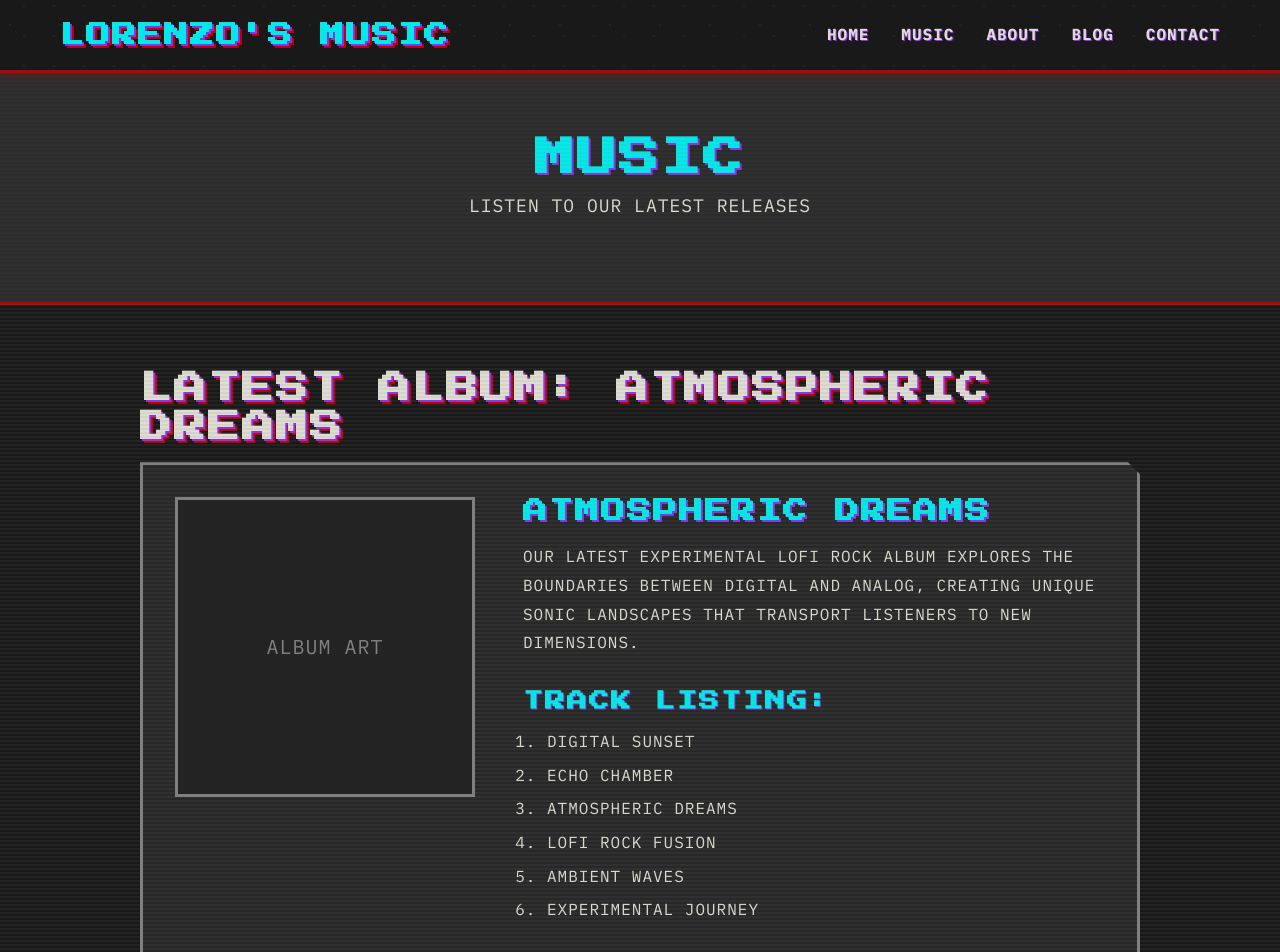
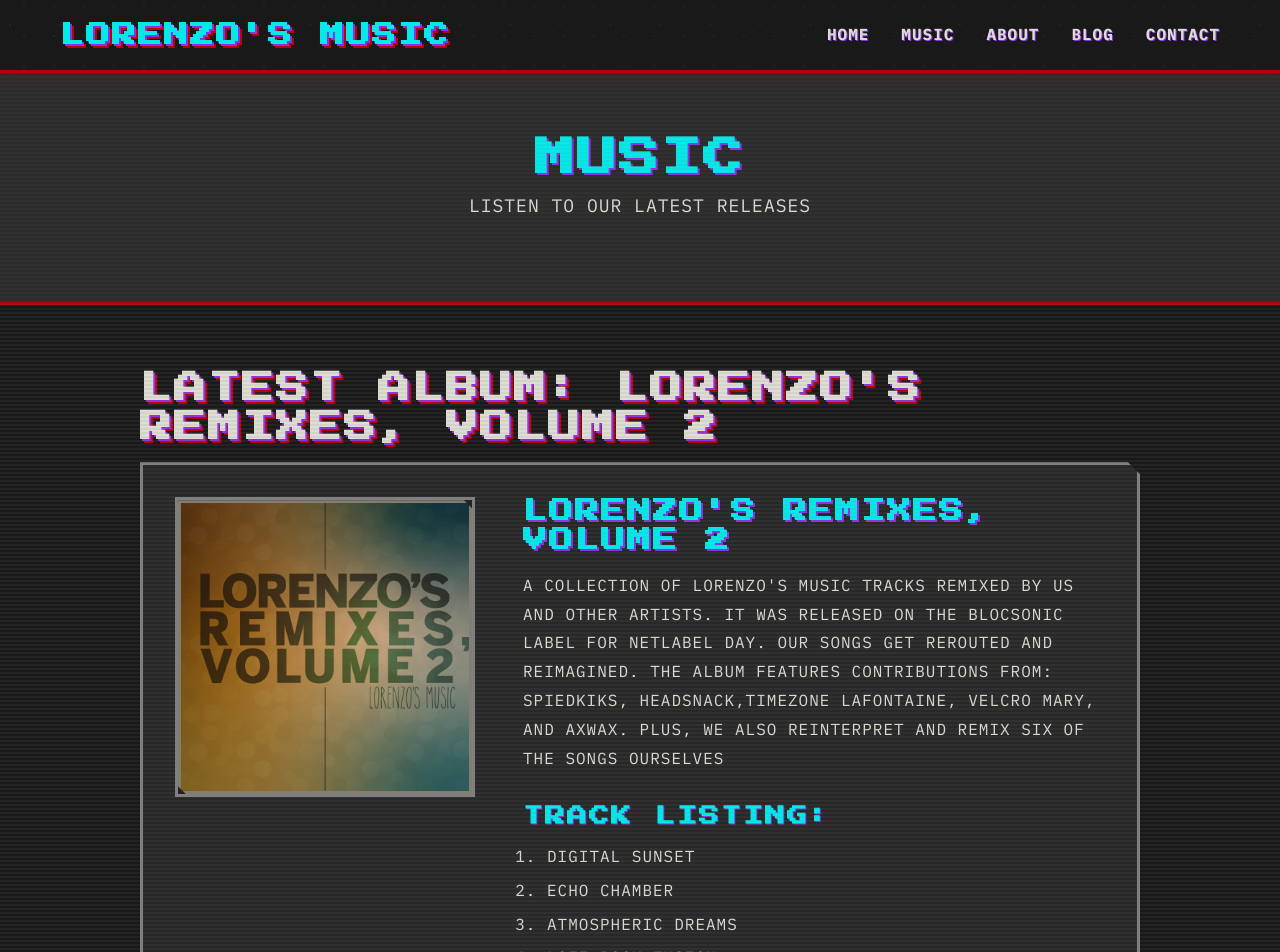
Before and after one commit to tmray/bootleg-videos, a Jekyll site: the page built from music.html, in a window 1280 px wide and 1400 px high. Shown: the top 952 px of the window. Built offline with Jekyll 4.4.1, drawn with Linux system fonts in a browser that asks for light colours; some of the changed text lies outside the part shown.

Commit message:
added way to update albums on music page

```diff
--- a/_config.yml
+++ b/_config.yml
@@ -39,6 +39,42 @@ hero:
       url: "/blog"
       style: "outline"
 
+# Music Configuration
+music:
+  latest_album:
+    title: "Lorenzo's Remixes, Volume 2"
+    description: "a collection of Lorenzo's Music tracks remixed by us and other artists. It was released on the blocSonic label for Netlabel Day. Our songs get rerouted and reimagined. The album features contributions from: Spiedkiks, Headsnack,Timezone LaFontaine, Velcro Mary, and AxWax. Plus, we also reinterpret and remix six of the songs ourselves "
+    image: "/assets/images/album-covers/Lorenzos-Remixes-volume-2-Cover-800px.jpg"
+    spotify_url: "https://open.spotify.com/album/your-album-id"
+    bandcamp_url: "https://lorenzosmusic.bandcamp.com/album/atmospheric-dreams"
+    tracks:
+      - "Digital Sunset"
+      - "Echo Chamber"
+      - "Atmospheric Dreams"
+      - "Lofi Rock Fusion"
+      - "Ambient Waves"
+      - "Experimental Journey"
+
+  releases:
+    - title: "Friction"
+      year: "2025"
+      description: "Friction by Lorenzo's Music is a genre-blurring experimental rock album crafted as a movie soundtrack."
+      image: "/assets/images/album-covers/friction-album-cover-art-lorenzos-music-600px.png"
+      spotify_url: "https://open.spotify.com/album/your-ep-id"
+      bandcamp_url: "https://lorenzosmusic.bandcamp.com/album/echo-chamber-ep"
+    - title: "Digital Waves"
+      year: "2022"
+      description: "Electronic meets rock in this experimental collection."
+      image: "/assets/images/digital-waves-album.jpg"
+      spotify_url: "https://open.spotify.com/album/your-album-id"
+      bandcamp_url: "https://lorenzosmusic.bandcamp.com/album/digital-waves"
+    - title: "Lofi Sessions"
+      year: "2021"
+      description: "Our debut collection of lofi rock experiments."
+      image: "/assets/images/lofi-sessions-album.jpg"
+      spotify_url: "https://open.spotify.com/album/your-album-id"
+      bandcamp_url: "https://lorenzosmusic.bandcamp.com/album/lofi-sessions"
+
 # Build settings
 markdown: kramdown
 permalink: /:title/
--- a/assets/css/main.css
+++ b/assets/css/main.css
@@ -782,6 +782,43 @@ a:hover {
     position: relative;
 }
 
+/* Album art images */
+.album-art-image {
+    width: 100%;
+    height: 100%;
+    object-fit: cover;
+    filter: sepia(30%) saturate(120%) contrast(110%) brightness(0.9);
+    transition: all 0.3s ease;
+    border: 3px solid var(--washed-out-grey);
+    border-radius: 0;
+    clip-path: polygon(0 0, calc(100% - 8px) 0, 100% 8px, 100% 100%, 8px 100%, 0 calc(100% - 8px));
+}
+
+.album-art-image:hover {
+    filter: sepia(20%) saturate(130%) contrast(120%) brightness(0.95);
+    transform: scale(1.02);
+    border-color: var(--flickering-cyan);
+    box-shadow: 0 8px 16px rgba(0, 255, 255, 0.2);
+}
+
+.release-art-image {
+    width: 100%;
+    height: 100%;
+    object-fit: cover;
+    filter: sepia(30%) saturate(120%) contrast(110%) brightness(0.9);
+    transition: all 0.3s ease;
+    border: 3px solid var(--washed-out-grey);
+    border-radius: 0;
+    clip-path: polygon(0 0, calc(100% - 5px) 0, 100% 5px, 100% 100%, 5px 100%, 0 calc(100% - 5px));
+}
+
+.release-art-image:hover {
+    filter: sepia(20%) saturate(130%) contrast(120%) brightness(0.95);
+    transform: scale(1.02);
+    border-color: var(--flickering-cyan);
+    box-shadow: 0 8px 16px rgba(0, 255, 255, 0.2);
+}
+
 .album-info h3 {
     color: var(--flickering-cyan);
     margin-bottom: 1rem;
--- a/music.html
+++ b/music.html
@@ -6,28 +6,33 @@ subtitle: Listen to Our Latest Releases
 
 <div class="music-content">
     <div class="music-section">
-        <h2>Latest Album: Atmospheric Dreams</h2>
+        <h2>Latest Album: {{ site.music.latest_album.title }}</h2>
         <div class="album-feature">
             <div class="album-art">
+                {% if site.music.latest_album.image %}
+                <img src="{{ site.music.latest_album.image | relative_url }}" alt="{{ site.music.latest_album.title }} Album Art" class="album-art-image">
+                {% else %}
                 <div class="placeholder-album-large">Album Art</div>
+                {% endif %}
             </div>
             <div class="album-info">
-                <h3>Atmospheric Dreams</h3>
-                <p class="album-description">Our latest experimental lofi rock album explores the boundaries between digital and analog, creating unique sonic landscapes that transport listeners to new dimensions.</p>
+                <h3>{{ site.music.latest_album.title }}</h3>
+                <p class="album-description">{{ site.music.latest_album.description }}</p>
                 <div class="album-tracks">
                     <h4>Track Listing:</h4>
                     <ol>
-                        <li>Digital Sunset</li>
-                        <li>Echo Chamber</li>
-                        <li>Atmospheric Dreams</li>
-                        <li>Lofi Rock Fusion</li>
-                        <li>Ambient Waves</li>
-                        <li>Experimental Journey</li>
+                        {% for track in site.music.latest_album.tracks %}
+                        <li>{{ track }}</li>
+                        {% endfor %}
                     </ol>
                 </div>
                 <div class="album-links">
-                    <a href="#" class="btn btn-primary">Listen on Spotify</a>
-                    <a href="#" class="btn btn-secondary">Buy on Bandcamp</a>
+                    {% if site.music.latest_album.spotify_url %}
+                    <a href="{{ site.music.latest_album.spotify_url }}" target="_blank" class="btn btn-primary">Listen on Spotify</a>
+                    {% endif %}
+                    {% if site.music.latest_album.bandcamp_url %}
+                    <a href="{{ site.music.latest_album.bandcamp_url }}" target="_blank" class="btn btn-secondary">Buy on Bandcamp</a>
+                    {% endif %}
                 </div>
             </div>
         </div>
@@ -77,50 +82,30 @@ subtitle: Listen to Our Latest Releases
     <div class="music-section">
         <h2>Previous Releases</h2>
         <div class="releases-grid">
+            {% for release in site.music.releases %}
             <div class="release-card">
                 <div class="release-art">
+                    {% if release.image %}
+                    <img src="{{ release.image | relative_url }}" alt="{{ release.title }} Album Art" class="release-art-image">
+                    {% else %}
                     <div class="placeholder-album">Album Art</div>
+                    {% endif %}
                 </div>
                 <div class="release-info">
-                    <h3>Echo Chamber EP</h3>
-                    <p class="release-year">2023</p>
-                    <p>Ambient soundscapes and rock fusion in this experimental EP.</p>
+                    <h3>{{ release.title }}</h3>
+                    <p class="release-year">{{ release.year }}</p>
+                    <p>{{ release.description }}</p>
                     <div class="release-links">
-                        <a href="#" class="btn btn-small">Listen</a>
-                        <a href="#" class="btn btn-small btn-outline">Buy</a>
+                        {% if release.spotify_url %}
+                        <a href="{{ release.spotify_url }}" target="_blank" class="btn btn-small">Listen</a>
+                        {% endif %}
+                        {% if release.bandcamp_url %}
+                        <a href="{{ release.bandcamp_url }}" target="_blank" class="btn btn-small btn-outline">Buy</a>
+                        {% endif %}
                     </div>
                 </div>
             </div>
-
-            <div class="release-card">
-                <div class="release-art">
-                    <div class="placeholder-album">Album Art</div>
-                </div>
-                <div class="release-info">
-                    <h3>Digital Waves</h3>
-                    <p class="release-year">2022</p>
-                    <p>Electronic meets rock in this experimental collection.</p>
-                    <div class="release-links">
-                        <a href="#" class="btn btn-small">Listen</a>
-                        <a href="#" class="btn btn-small btn-outline">Buy</a>
-                    </div>
-                </div>
-            </div>
-
-            <div class="release-card">
-                <div class="release-art">
-                    <div class="placeholder-album">Album Art</div>
-                </div>
-                <div class="release-info">
-                    <h3>Lofi Sessions</h3>
-                    <p class="release-year">2021</p>
-                    <p>Our debut collection of lofi rock experiments.</p>
-                    <div class="release-links">
-                        <a href="#" class="btn btn-small">Listen</a>
-                        <a href="#" class="btn btn-small btn-outline">Buy</a>
-                    </div>
-                </div>
-            </div>
+            {% endfor %}
         </div>
     </div>
 
```
Also changed, not shown: assets/images/album-covers/friction-album-cover-art-lorenzos-music-600px.png (added), 3 other files.
